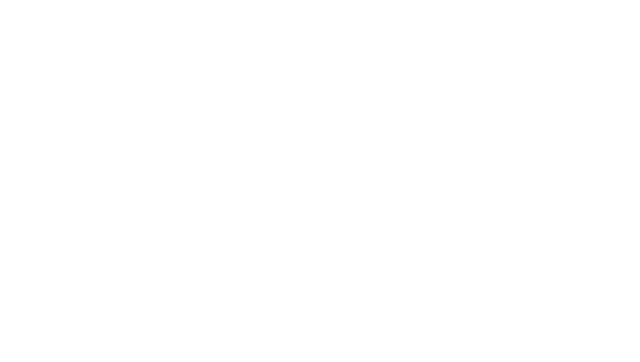
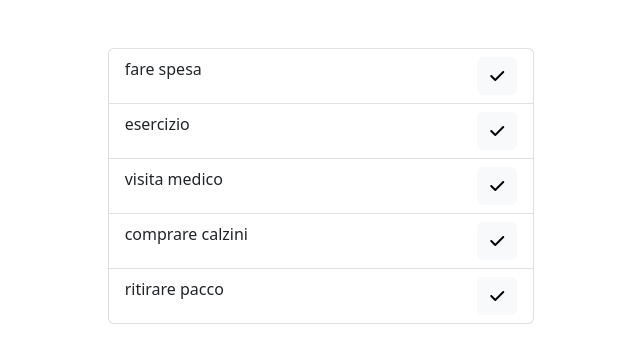
Before and after one commit to fedepaloz/vue-todolist, a plain HTML site: page index.html in a window 1280 px wide. Shown: the whole page, without its empty margins (319-959 px from the left). Drawn offline with nearby package versions, Linux system fonts and the light colour scheme.

Commit message:
milestone 1

```diff
--- a/index.html
+++ b/index.html
@@ -1,17 +1,33 @@
 <!DOCTYPE html>
 <html>
+
 <head>
     <meta charset='utf-8'>
     <meta http-equiv='X-UA-Compatible' content='IE=edge'>
     <title>todolist</title>
     <meta name='viewport' content='width=device-width, initial-scale=1'>
     <script src="https://cdn.jsdelivr.net/npm/vue@2.7.4/dist/vue.js"></script>
+    <script src="https://kit.fontawesome.com/092772493d.js" crossorigin="anonymous"></script>
+    <link href="https://cdn.jsdelivr.net/npm/bootstrap@5.2.0-beta1/dist/css/bootstrap.min.css" rel="stylesheet"
+        integrity="sha384-0evHe/X+R7YkIZDRvuzKMRqM+OrBnVFBL6DOitfPri4tjfHxaWutUpFmBp4vmVor" crossorigin="anonymous">
     <link rel='stylesheet' type='text/css' media='screen' href='style.css'>
 </head>
+
 <body>
     <div id="root">
 
+
+        <div class="mt-5">
+            <div class="list-group col-4 offset-4">
+                <label class="list-group-item d-flex justify-content-between" v-for="todo in todos"> {{todo.text}}
+                    <button type="button" class="btn btn-light"><i class="fa-solid fa-check"></i></button>
+
+                </label>
+
+            </div>
+        </div>
     </div>
     <script src='script.js'></script>
 </body>
+
 </html>
--- a/script.js
+++ b/script.js
@@ -19,6 +19,31 @@ Predisporre un campo di input testuale e un pulsante "aggiungi": cliccando sul p
 
 const root = new Vue ({
     el : '#root' ,
-    data : {},
+    data : {
+        todos : [
+            {
+                text:"fare spesa",
+                done: true
+            },
+            {
+                text:"esercizio",
+                done: false
+            },
+            {
+                text:"visita medico",
+                done: false
+            },
+            {
+                text:"comprare calzini",
+                done: true
+            },
+            {
+                text:"ritirare pacco",
+                done: false
+            },
+        ]
+    },
+
+
     methods : {},
 })
```
